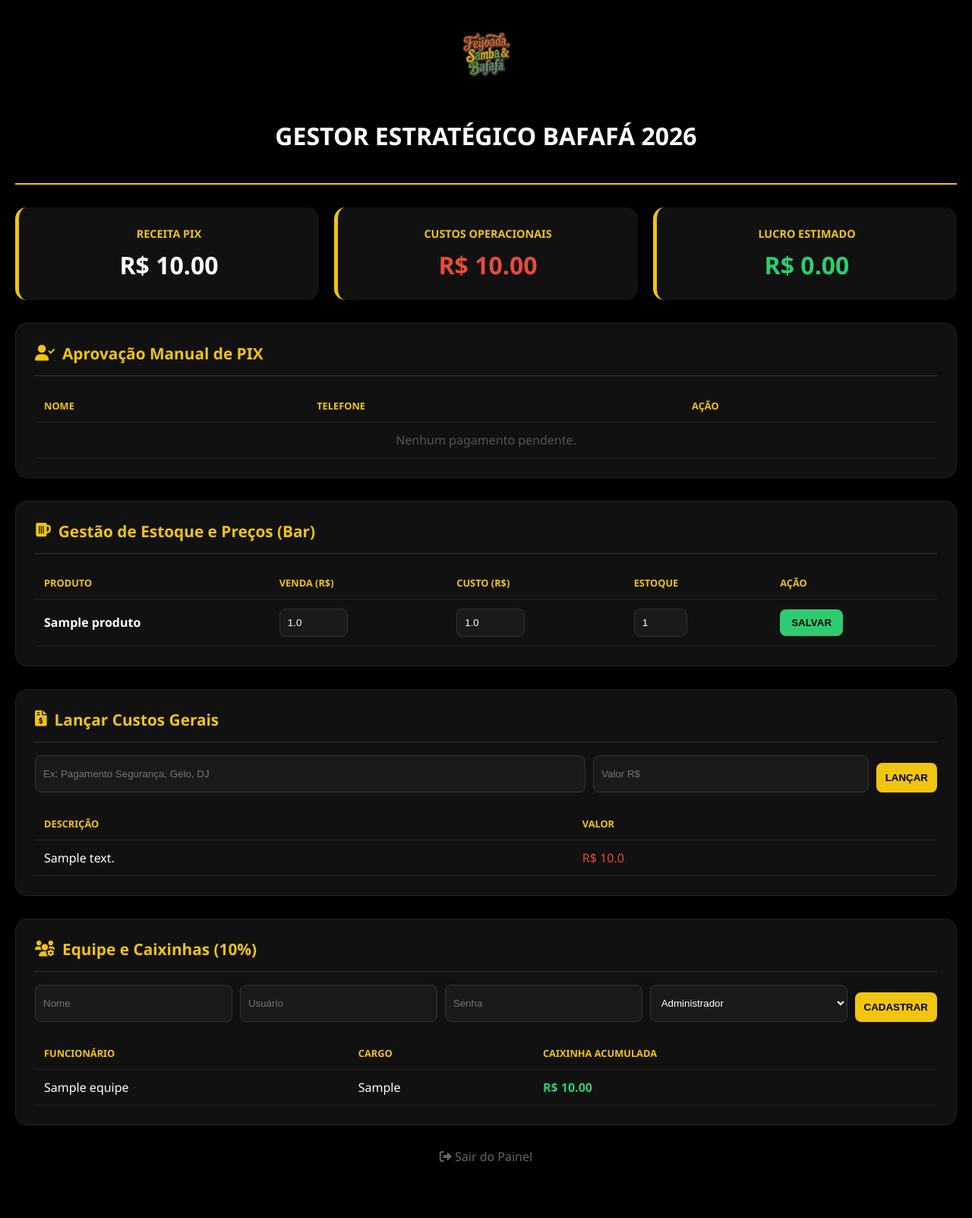
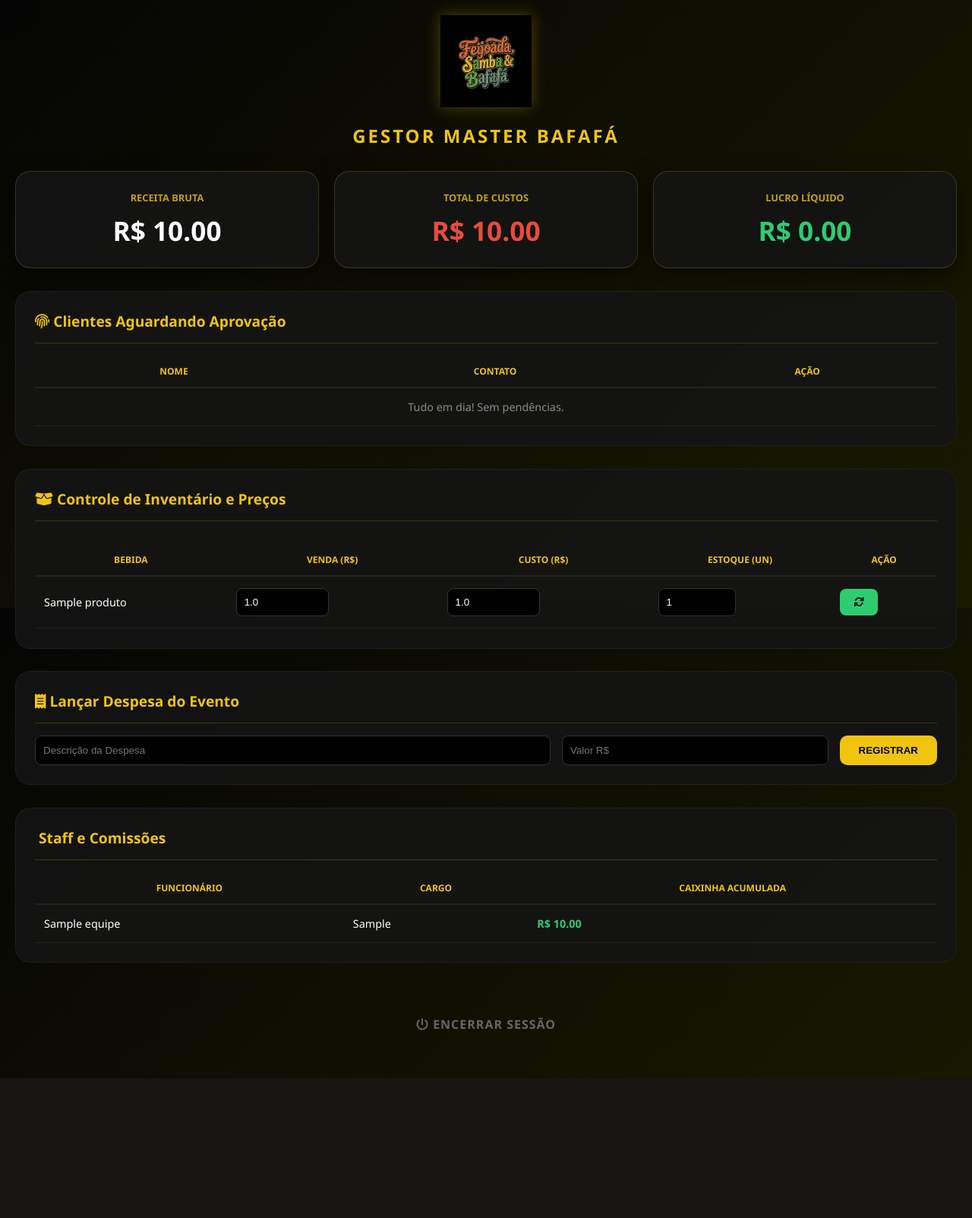
Before and after one commit to wagnerzaparolli15-ai/evento_samba, a Flask app: page /admin_total in a window 1280 px wide. Shown: the whole page at 76% size. After the commit the page ends 1419 px from the top, so only its background shows below. Run offline with Flask 3, Linux system fonts and the light colour scheme; the visitor is signed in with stand-in values (Sample User, id 1); tables that the repository leaves empty hold one stand-in row (values such as "Sample post").

Commit message:
Identidade Visual Consolidada: Logo e Fundo Black Gold em todas as telas

```diff
--- a/templates/admin_total.html
+++ b/templates/admin_total.html
@@ -2,124 +2,149 @@
 <html lang="pt-br">
 <head>
     <meta charset="UTF-8">
-    <title>Painel de Controle Master - Bafafá 2026</title>
+    <meta name="viewport" content="width=device-width, initial-scale=1.0">
+    <title>Painel Master - Bafafá 2026</title>
     <link rel="stylesheet" href="https://cdnjs.cloudflare.com/ajax/libs/font-awesome/6.0.0/css/all.min.css">
     <style>
-        :root { --gold: #f1c40f; --bg: #000; --card: #111; --success: #2ecc71; --danger: #e74c3c; }
-        body { background: var(--bg); color: #fff; font-family: 'Segoe UI', sans-serif; margin: 0; padding: 20px; }
+        :root { --gold: #f1c40f; --bg: #050505; --card: rgba(20, 20, 20, 0.9); --success: #2ecc71; --danger: #e74c3c; }
 
-        .logo-header { text-align: center; margin-bottom: 30px; border-bottom: 2px solid var(--gold); padding-bottom: 20px; }
-        .logo-header img { width: 100px; margin-bottom: 10px; }
+        body {
+            background: linear-gradient(135deg, #050505 0%, #1a1a00 100%);
+            background-attachment: fixed;
+            color: #fff;
+            font-family: 'Segoe UI', Roboto, sans-serif;
+            margin: 0;
+            padding: 20px;
+        }
+
+        .logo-header { text-align: center; margin-bottom: 30px; }
+        .logo-header img { width: 120px; filter: drop-shadow(0 0 10px rgba(241, 196, 15, 0.3)); }
+        .logo-header h1 { color: var(--gold); letter-spacing: 3px; font-size: 1.5rem; text-shadow: 2px 2px 4px rgba(0,0,0,0.5); }
 
         .dashboard { display: grid; grid-template-columns: repeat(auto-fit, minmax(250px, 1fr)); gap: 20px; margin-bottom: 30px; }
-        .stat-card { background: var(--card); padding: 25px; border-radius: 15px; border-left: 5px solid var(--gold); text-align: center; box-shadow: 0 4px 15px rgba(0,0,0,0.5); }
-        .stat-card h3 { margin: 0; color: var(--gold); font-size: 0.9rem; text-transform: uppercase; }
-        .stat-card p { font-size: 2rem; margin: 10px 0 0; font-weight: bold; }
 
-        .section { background: var(--card); padding: 25px; border-radius: 15px; margin-bottom: 30px; border: 1px solid #222; }
-        h2 { color: var(--gold); margin-top: 0; border-bottom: 1px solid #333; padding-bottom: 15px; font-size: 1.3rem; display: flex; align-items: center; gap: 10px; }
+        .stat-card {
+            background: var(--card);
+            padding: 25px;
+            border-radius: 20px;
+            border: 1px solid rgba(241, 196, 15, 0.2);
+            text-align: center;
+            backdrop-filter: blur(10px);
+            box-shadow: 0 10px 30px rgba(0,0,0,0.5);
+        }
+        .stat-card h3 { margin: 0; color: var(--gold); font-size: 0.8rem; text-transform: uppercase; opacity: 0.8; }
+        .stat-card p { font-size: 2.2rem; margin: 10px 0 0; font-weight: 800; }
+
+        .section {
+            background: var(--card);
+            padding: 25px;
+            border-radius: 20px;
+            margin-bottom: 30px;
+            border: 1px solid rgba(255,255,255,0.05);
+            backdrop-filter: blur(10px);
+        }
+        h2 { color: var(--gold); margin-top: 0; border-bottom: 1px solid rgba(241, 196, 15, 0.2); padding-bottom: 15px; font-size: 1.2rem; }
 
         table { width: 100%; border-collapse: collapse; margin-top: 15px; }
-        th, td { padding: 12px; text-align: left; border-bottom: 1px solid #222; }
-        th { color: var(--gold); font-size: 0.8rem; text-transform: uppercase; }
+        th { color: var(--gold); font-size: 0.75rem; text-transform: uppercase; padding: 12px; border-bottom: 2px solid #222; }
+        td { padding: 15px 12px; border-bottom: 1px solid #222; font-size: 0.9rem; }
 
-        input, select { background: #1a1a1a; color: #fff; border: 1px solid #333; padding: 10px; border-radius: 8px; width: 100%; box-sizing: border-box; }
-        .btn-save { background: var(--success); color: #000; border: none; padding: 10px 15px; border-radius: 8px; font-weight: bold; cursor: pointer; transition: 0.2s; }
-        .btn-add { background: var(--gold); color: #000; border: none; padding: 12px; border-radius: 8px; font-weight: bold; cursor: pointer; margin-top: 10px; }
-        .btn-approve { background: var(--success); color: #000; padding: 8px 12px; text-decoration: none; border-radius: 5px; font-weight: bold; font-size: 0.8rem; }
+        input, select {
+            background: #000;
+            color: #fff;
+            border: 1px solid #333;
+            padding: 10px;
+            border-radius: 8px;
+            width: 100%;
+            transition: 0.3s;
+        }
+        input:focus { border-color: var(--gold); outline: none; }
+
+        .btn-save { background: var(--success); color: #000; border: none; padding: 10px 18px; border-radius: 8px; font-weight: bold; cursor: pointer; }
+        .btn-add { background: var(--gold); color: #000; border: none; padding: 12px 25px; border-radius: 10px; font-weight: bold; cursor: pointer; }
+        .btn-approve { background: var(--success); color: #000; padding: 10px 15px; text-decoration: none; border-radius: 8px; font-weight: bold; }
+
+        .badge-custo { color: var(--danger); font-weight: bold; }
+        .badge-equipe { color: var(--success); font-weight: bold; }
     </style>
 </head>
 <body>
 
     <div class="logo-header">
-        <img src="{{ url_for('static', filename='logo.png') }}" alt="Logo Bafafá">
-        <h1>GESTOR ESTRATÉGICO BAFAFÁ 2026</h1>
+        <img src="{{ url_for('static', filename='logo.png') }}" alt="Logo">
+        <h1>GESTOR MASTER BAFAFÁ</h1>
     </div>
 
     <div class="dashboard">
-        <div class="stat-card"><h3>Receita PIX</h3><p>R$ {{ "{:,.2f}".format(total_entradas) }}</p></div>
-        <div class="stat-card"><h3>Custos Operacionais</h3><p style="color: var(--danger);">R$ {{ "{:,.2f}".format(total_custos) }}</p></div>
-        <div class="stat-card"><h3>Lucro Estimado</h3><p style="color: var(--success);">R$ {{ "{:,.2f}".format(total_entradas - total_custos) }}</p></div>
+        <div class="stat-card"><h3>Receita Bruta</h3><p>R$ {{ "{:,.2f}".format(total_entradas) }}</p></div>
+        <div class="stat-card"><h3>Total de Custos</h3><p class="badge-custo">R$ {{ "{:,.2f}".format(total_custos) }}</p></div>
+        <div class="stat-card"><h3>Lucro Líquido</h3><p class="badge-equipe">R$ {{ "{:,.2f}".format(total_entradas - total_custos) }}</p></div>
     </div>
 
     <div class="section">
-        <h2><i class="fas fa-user-check"></i> Aprovação Manual de PIX</h2>
+        <h2><i class="fas fa-fingerprint"></i> Clientes Aguardando Aprovação</h2>
         <table>
-            <tr><th>Nome</th><th>Telefone</th><th>Ação</th></tr>
+            <tr><th>Nome</th><th>Contato</th><th>Ação</th></tr>
             {% for c in clientes_pendentes %}
             <tr>
-                <td>{{ c.nome }}</td>
+                <td><strong>{{ c.nome }}</strong></td>
                 <td>{{ c.telefone }}</td>
-                <td><a href="/aprovar-manual/{{ c.id }}" class="btn-approve">APROVAR AGORA</a></td>
+                <td><a href="/aprovar-manual/{{ c.id }}" class="btn-approve">APROVAR PIX</a></td>
             </tr>
             {% else %}
-            <tr><td colspan="3" style="text-align:center; color:#555;">Nenhum pagamento pendente.</td></tr>
+            <tr><td colspan="3" style="text-align:center; opacity: 0.5;">Tudo em dia! Sem pendências.</td></tr>
             {% endfor %}
         </table>
     </div>
 
     <div class="section">
-        <h2><i class="fas fa-beer"></i> Gestão de Estoque e Preços (Bar)</h2>
+        <h2><i class="fas fa-box-open"></i> Controle de Inventário e Preços</h2>
+        <div style="overflow-x: auto;">
             <table>
-            <tr><th>Produto</th><th>Venda (R$)</th><th>Custo (R$)</th><th>Estoque</th><th>Ação</th></tr>
+                <tr><th>Bebida</th><th>Venda (R$)</th><th>Custo (R$)</th><th>Estoque (Un)</th><th>Ação</th></tr>
                 {% for p in produtos %}
                 <tr>
                     <form action="/atualizar-produto/{{ p.id }}" method="POST">
-                    <td><strong>{{ p.nome }}</strong></td>
-                    <td><input type="number" step="0.01" name="pv" value="{{ p.preco_venda }}" style="width:90px;"></td>
-                    <td><input type="number" step="0.01" name="pc" value="{{ p.preco_custo }}" style="width:90px;"></td>
-                    <td><input type="number" name="e" value="{{ p.estoque }}" style="width:70px;"></td>
-                    <td><button type="submit" class="btn-save">SALVAR</button></td>
+                        <td>{{ p.nome }}</td>
+                        <td><input type="number" step="0.01" name="pv" value="{{ p.preco_venda }}" style="width:100px;"></td>
+                        <td><input type="number" step="0.01" name="pc" value="{{ p.preco_custo }}" style="width:100px;"></td>
+                        <td><input type="number" name="e" value="{{ p.estoque }}" style="width:80px;"></td>
+                        <td><button type="submit" class="btn-save"><i class="fas fa-sync"></i></button></td>
                     </form>
                 </tr>
                 {% endfor %}
             </table>
         </div>
-
-    <div class="section">
-        <h2><i class="fas fa-file-invoice-dollar"></i> Lançar Custos Gerais</h2>
-        <form method="POST" style="display: grid; grid-template-columns: 2fr 1fr auto; gap: 10px;">
-            <input type="hidden" name="form_tipo" value="custo">
-            <input type="text" name="d" placeholder="Ex: Pagamento Segurança, Gelo, DJ" required>
-            <input type="number" step="0.01" name="v" placeholder="Valor R$" required>
-            <button type="submit" class="btn-add">LANÇAR</button>
-        </form>
-        <table style="margin-top: 20px;">
-            <tr><th>Descrição</th><th>Valor</th></tr>
-            {% for c in custos_lista %}
-            <tr><td>{{ c.descricao }}</td><td style="color:var(--danger)">R$ {{ c.valor }}</td></tr>
-            {% endfor %}
-        </table>
     </div>
 
     <div class="section">
-        <h2><i class="fas fa-users-cog"></i> Equipe e Caixinhas (10%)</h2>
-        <form method="POST" style="display: grid; grid-template-columns: 1fr 1fr 1fr 1fr auto; gap: 10px;">
-            <input type="hidden" name="form_tipo" value="equipe">
-            <input type="text" name="n" placeholder="Nome" required>
-            <input type="text" name="u" placeholder="Usuário" required>
-            <input type="text" name="s" placeholder="Senha" required>
-            <select name="c">
-                <option value="admin">Administrador</option>
-                <option value="portaria">Portaria (Liza)</option>
-                <option value="bar">Barman</option>
-            </select>
-            <button type="submit" class="btn-add">CADASTRAR</button>
+        <h2><i class="fas fa-receipt"></i> Lançar Despesa do Evento</h2>
+        <form method="POST" style="display: flex; gap: 15px; flex-wrap: wrap;">
+            <input type="hidden" name="form_tipo" value="custo">
+            <input type="text" name="d" placeholder="Descrição da Despesa" required style="flex: 2;">
+            <input type="number" step="0.01" name="v" placeholder="Valor R$" required style="flex: 1;">
+            <button type="submit" class="btn-add">REGISTRAR</button>
         </form>
-        <table style="margin-top: 20px;">
+    </div>
+
+    <div class="section">
+        <h2><i class="fas fa-users-crown"></i> Staff e Comissões</h2>
+        <table>
             <tr><th>Funcionário</th><th>Cargo</th><th>Caixinha Acumulada</th></tr>
             {% for e in equipe %}
             <tr>
                 <td>{{ e.nome }}</td>
-                <td>{{ e.cargo }}</td>
-                <td style="color:var(--success); font-weight:bold;">R$ {{ "{:,.2f}".format(e.caixinha_total) }}</td>
+                <td>{{ e.cargo|capitalize }}</td>
+                <td class="badge-equipe">R$ {{ "{:,.2f}".format(e.caixinha_total) }}</td>
             </tr>
             {% endfor %}
         </table>
     </div>
 
-    <div style="text-align: center; margin-bottom: 50px;">
-        <a href="/logout" style="color: #666; text-decoration: none;"><i class="fas fa-sign-out-alt"></i> Sair do Painel</a>
+    <div style="text-align: center; padding: 40px;">
+        <a href="/logout" style="color: #666; text-decoration: none; font-weight: bold; letter-spacing: 1px;">
+            <i class="fas fa-power-off"></i> ENCERRAR SESSÃO
+        </a>
     </div>
 
 </body>
```
Also changed, not shown: templates/index.html (+18 -16 lines), templates/login_staff.html (+10 -9 lines), templates/obrigado.html (+15 -28 lines), templates/pagamento.html (+14 -15 lines). Lines whose indentation alone changed are shown as unchanged.
